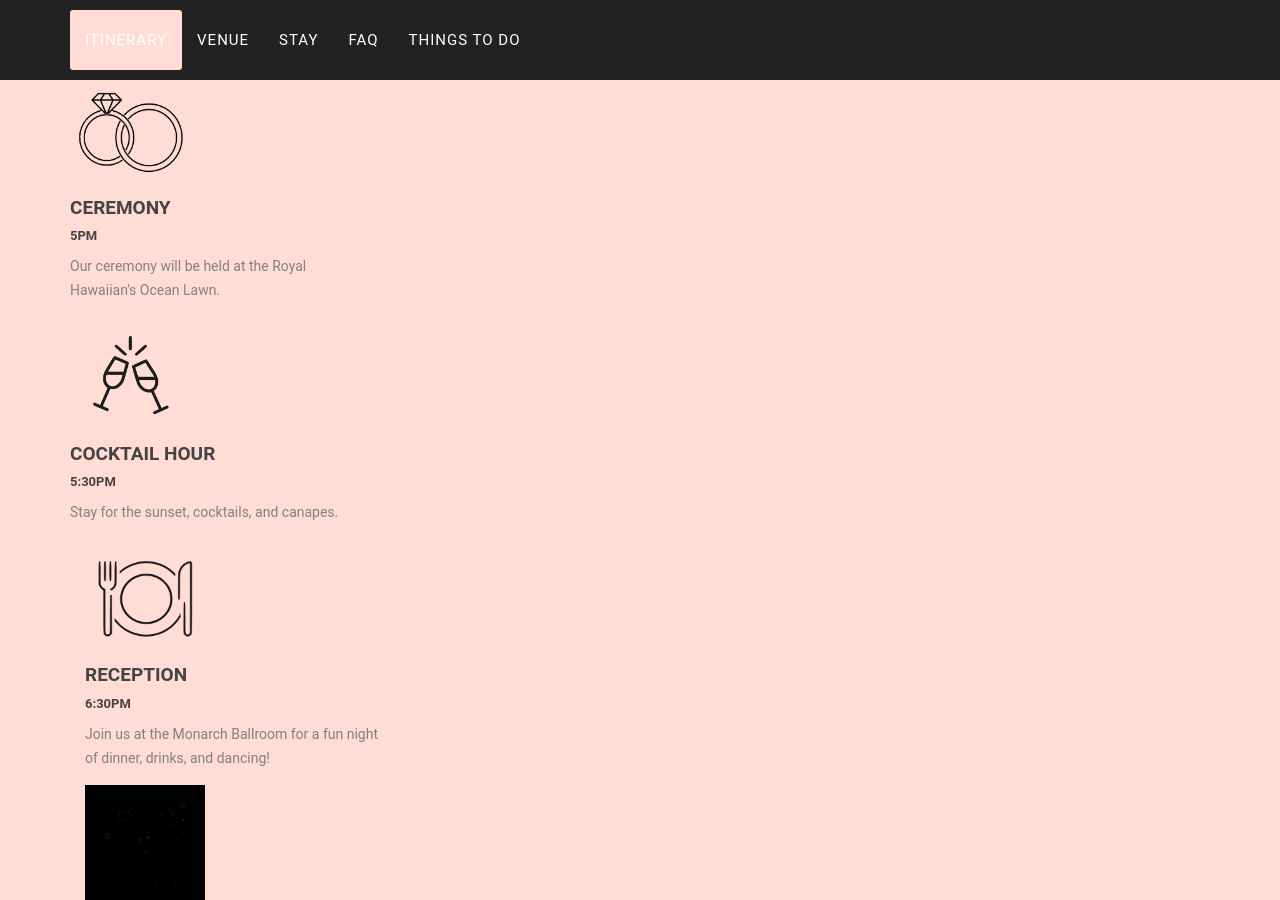
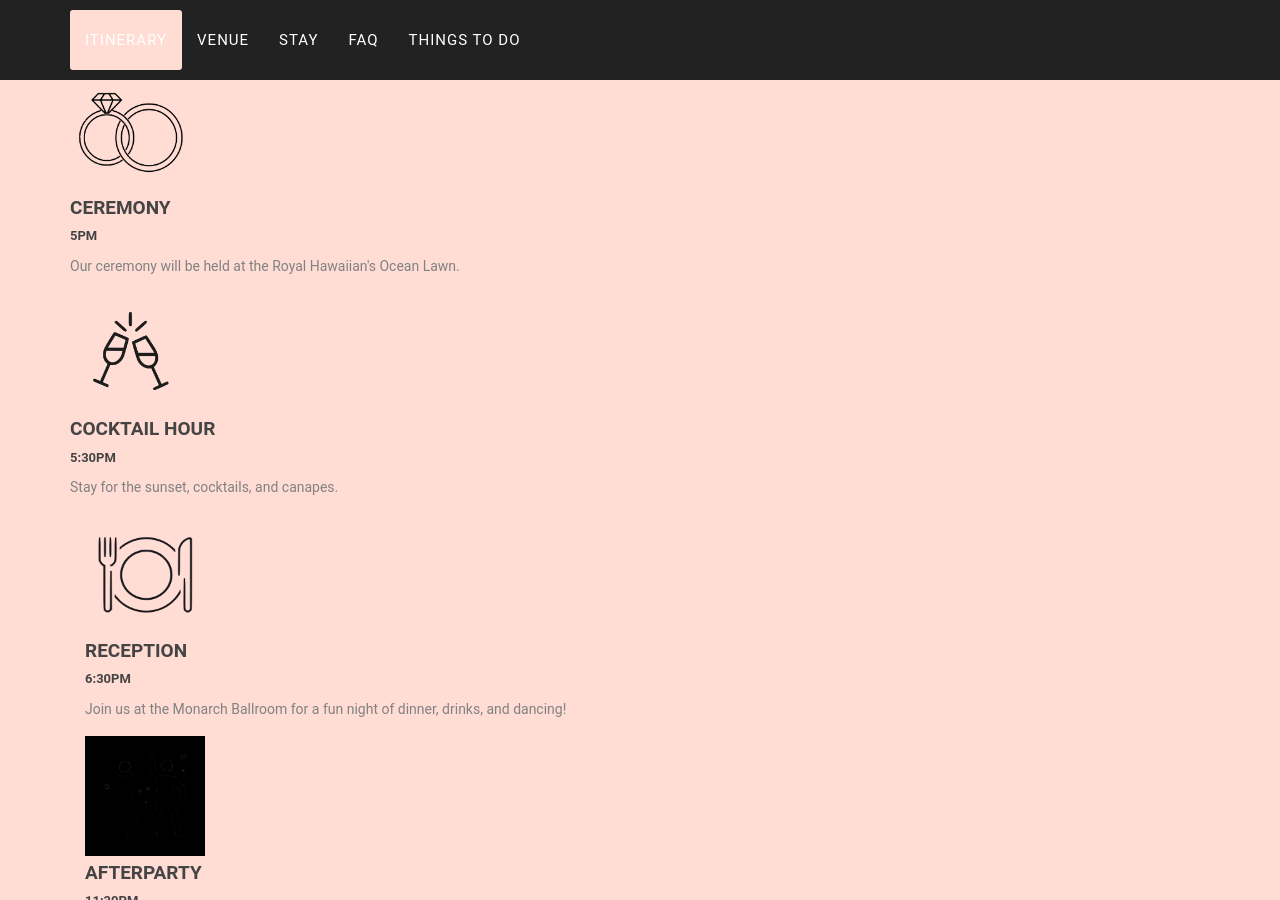
Before and after one commit to ceciliaxli/wedding-website, a Jekyll site: the page built from index.html, in a window 1280 px wide and 900 px high, scrolled down 975 px. Built offline with Jekyll 4.4.1, drawn with Linux system fonts in a browser that asks for light colours; some web fonts are replaced.

Commit message:
Update itinerary.html

```diff
--- a/_includes/en_data/itinerary.html
+++ b/_includes/en_data/itinerary.html
@@ -9,7 +9,7 @@
         </div>
         <div class="container">
             <div class="row justify-content-md-center">
-            <div class="col" style="width: 30rem;">
+            <div class="col">
                 <span class="fa-stack fa-4x">
                     <img src="https://ceciliaxli.github.io/wedding-website/img/events/ceremony.png" width="120" height="120"></img>
                 </span>
@@ -17,7 +17,7 @@
                 <h6>5pm</h6>
                 <p class="text-muted">Our ceremony will be held at the Royal Hawaiian's Ocean Lawn.</p>
             </div>
-            <div class="col" style="width: 30rem;">
+            <div class="col">
                 <span class="fa-stack fa-4x">
                     <img src="https://ceciliaxli.github.io/wedding-website/img/events/cocktail-hour.png" width="120" height="120"></img>
                 </span>
@@ -26,7 +26,7 @@
                 </div>
                 <p class="text-muted">Stay for the sunset, cocktails, and canapes.</p>
             </div>
-            <div class="col" style="width: 30rem;">
+            <div class="col">
                 <span class="fa-stack fa-4x">
                     <img src="https://ceciliaxli.github.io/wedding-website/img/events/reception.png" width="120" height="120"></img>
                 </span>
@@ -34,7 +34,7 @@
                 <h6>6:30pm</h6>
                 <p class="text-muted">Join us at the Monarch Ballroom for a fun night of dinner, drinks, and dancing!</p>
             </div>
-            <div class="col" style="width: 30rem;">
+            <div class="col">
                 <span class="fa-stack fa-4x">
                     <img src="https://ceciliaxli.github.io/wedding-website/img/events/afterparty.png" width="120" height="120"></img>
                 </span>
```
